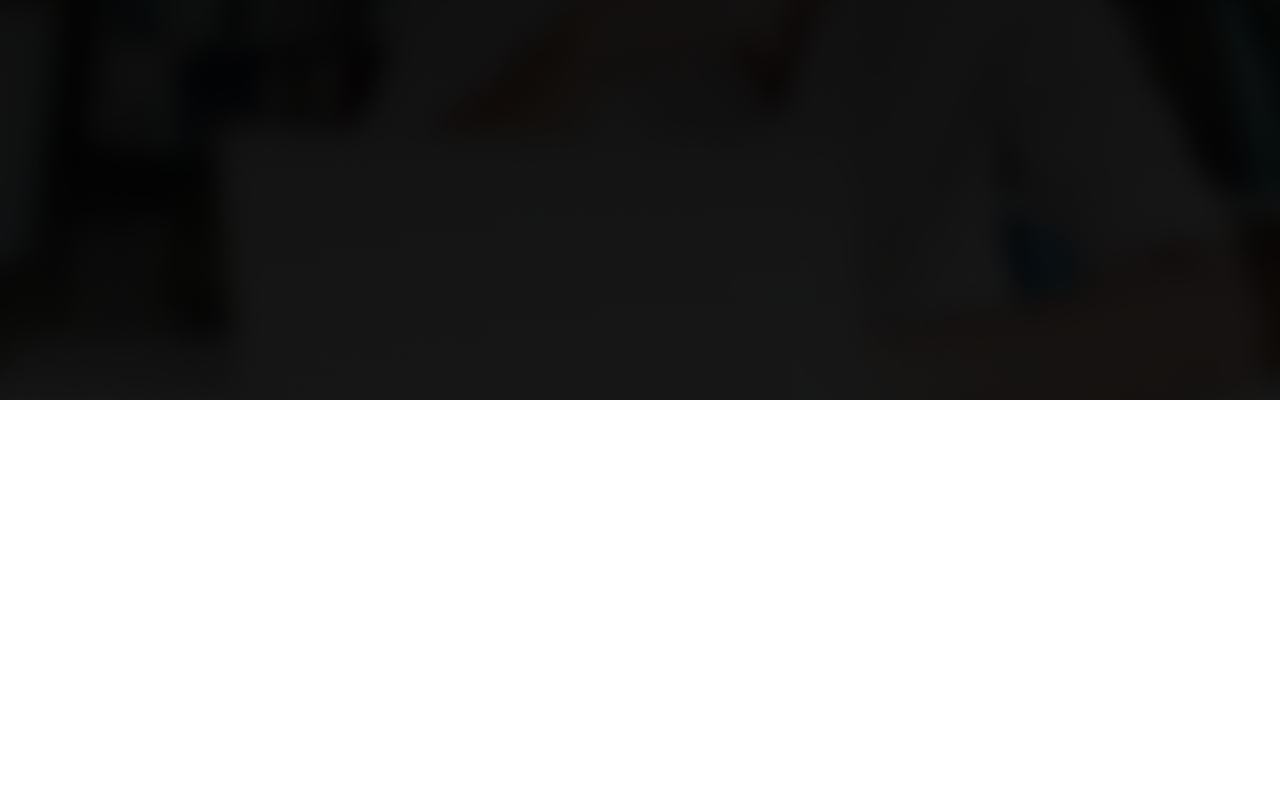
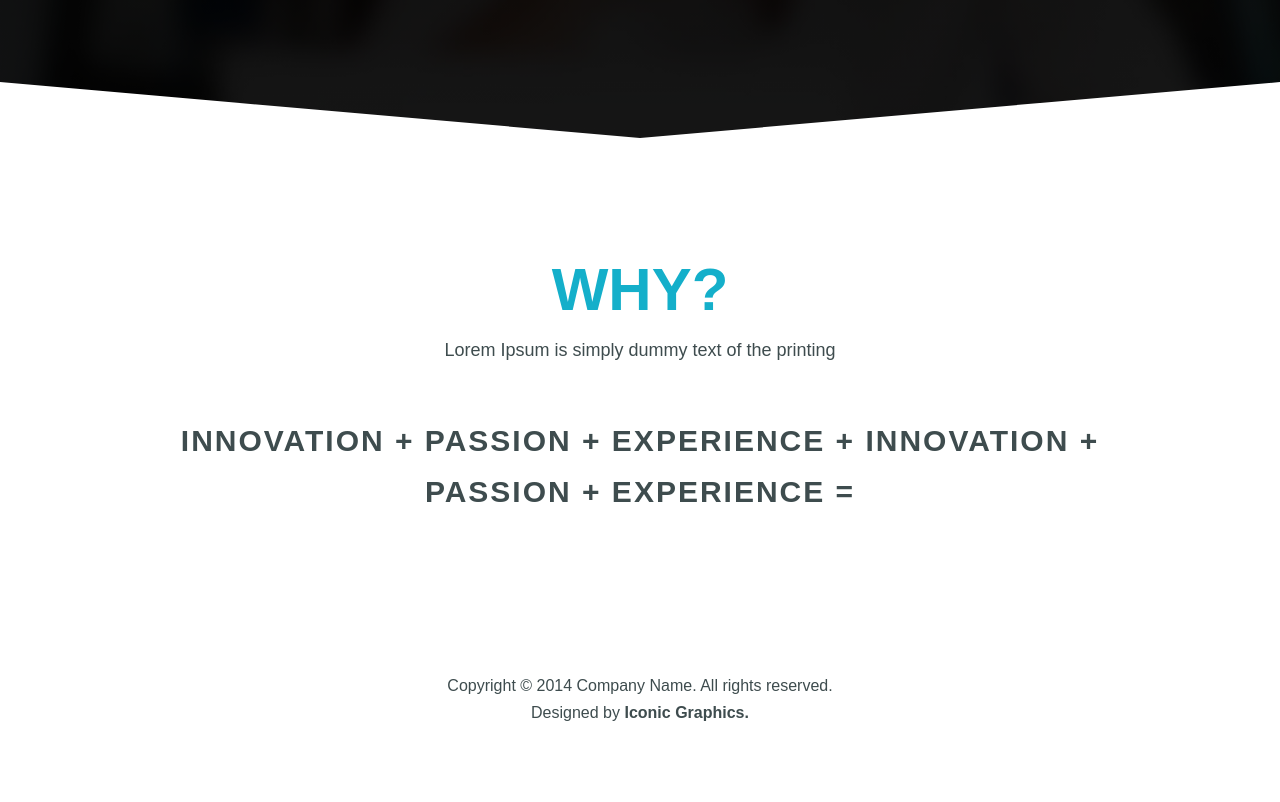
Before and after one commit to Kaiserd345/educational_projects, a plain HTML site: page homework8/index.html in a window 1280 px wide. Shown: the part 2946-3748 px from the top of the page. Before the commit the page ends 3346 px from the top, so only its background shows below. Drawn offline with Linux system fonts and the light colour scheme.

Commit message:
add section 'Why?' and footer

```diff
--- a/homework8/index.html
+++ b/homework8/index.html
@@ -96,7 +96,19 @@
                 <span class="testimonials-name">- Shoaib Ahmed</span>
             </div>
         </section>
+        <section class="why skew-section">
+            <div class="section-content container">
+                <h2 class="section-title">Why?</h2>
+                <span class="section-sub-title">Lorem Ipsum is simply dummy text of the printing</span>
+                <p class="why-text">INNOVATION + PASSION + EXPERIENCE + INNOVATION
+                    + PASSION + EXPERIENCE =</p>
+            </div>
+        </section>
     </main>
+    <footer class="footer">
+        <p>Copyright © 2014 Company Name. All rights reserved.</p>
+        <p>Designed by <span>Iconic Graphics.</span></p>
+    </footer>
 
     <script src="js/script.js"></script>
 </body>
--- a/homework8/sass/style.sass
+++ b/homework8/sass/style.sass
@@ -170,7 +170,7 @@
 
 .testimonials
   position: relative
-  height: 80vh
+  height: 60vh
   padding-top: 200px
   &:before
     background-image: $grd-bw, url('../img/bg3.jpg') //bg-img for parallax
@@ -183,3 +183,19 @@
     width: 80%
     text-align: right
     color: $text-white
+
+//Section "Why?"
+.why
+  &-text
+    font-size: 30px
+    font-weight: bold
+    letter-spacing: 2px
+    padding: $gutter
+    margin-top: 35px
+
+//Footer
+.footer
+  text-align: center
+  padding: 35px $gutter 75px
+  span
+    font-weight: bold
```
Also changed, not shown: homework8/css/style.css, 1 other file.
